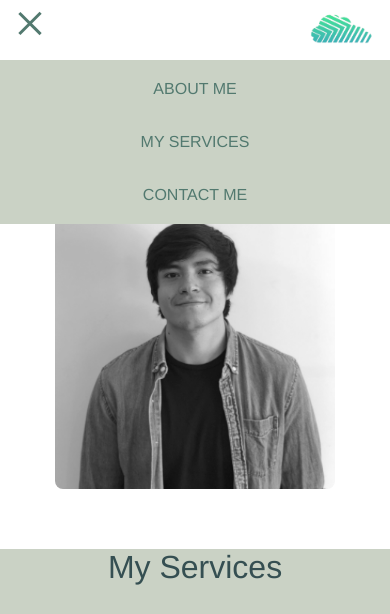
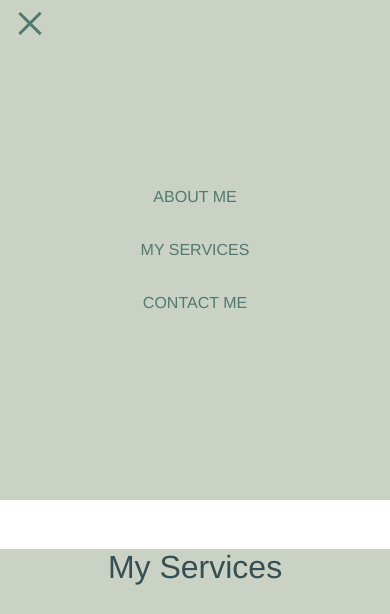
Before and after one commit to bonildav/bonildav.github.io, a plain HTML site: page index.html in a window 390 px wide. Both pictures are taken after a click on the button 30 px from the left and 27 px from the top of the page. Shown: the top 614 px of the page. Drawn offline with Linux system fonts and the light colour scheme.

Commit message:
UPDATE: updating page with chatgpt code

```diff
--- a/styles.css
+++ b/styles.css
@@ -125,15 +125,18 @@ a:hover {
         max-height: 0; /* Collapse the menu */
         overflow: hidden;
         flex-direction: column;
-        position: absolute;
-        top: 60px; /* Adjust based on your header's height */
+        position: fixed;
+        top: 0; /* Adjust based on your header's height */
         left: 0;
         background-color: #cad2c5;
         width: 100%;
-        padding: 0 10px; /* Remove vertical padding */
+        height: 100%; /* Full height */
+        justify-content: center; /* Center items vertically */
+        align-items: center; /* Center items horizontally */
         transition: all 0.3s ease-in-out; /* Transition for all properties */
         transform: translateY(-10px); /* Start slightly above to create a slide effect */
         opacity: 0; /* Start fully transparent */
+        z-index: 1000; /* Ensure it's above other content */
     }
 
     .menu.active {
```
